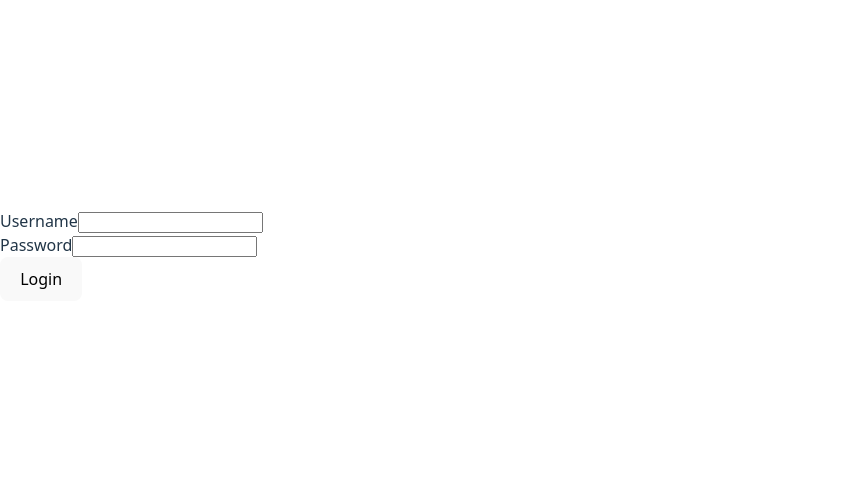
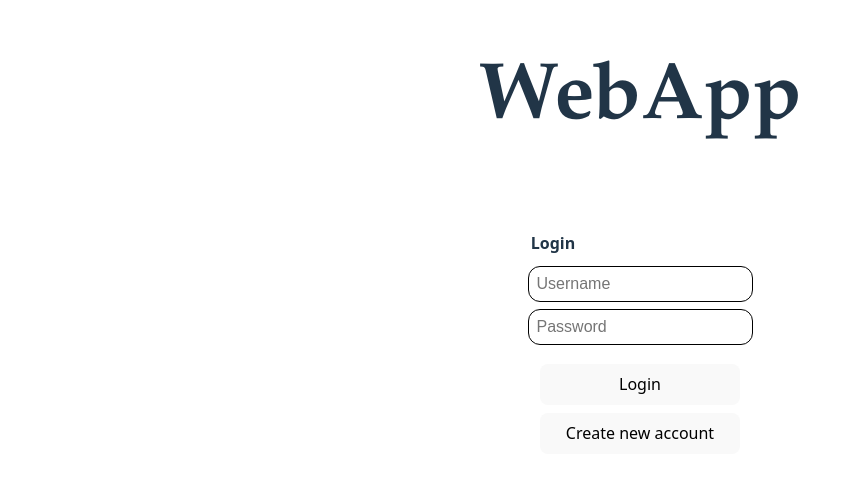
Before and after one commit to opheliamarboeuf/libftea, a React app in the folder frontend/: page /login in a window 1280 px wide. Shown: the part 145-622 px from the top of the page, without its empty margins (0-860 px from the left). Built offline with nearby package versions, Linux system fonts and the light colour scheme; the HTML template or start-up script is replaced by a standard one.

Commit message:
worked on basic CSS

```diff
--- a/frontend/src/App.css
+++ b/frontend/src/App.css
@@ -1,7 +1,106 @@
-#root {
-  max-width: 1200px;
-  margin: 0 auto;
-  padding: 2rem;
+html, body {
+  height: 100%;
+  margin: 0;
+}
+
+.app-container {
+  display: flex;
+  flex-direction: column;
+  justify-content: center;
+  align-items: center;
+  height: 100vh;
+  width: 100vw;
+  gap: 1rem;
+}
+
+.app-title {
+  font-family: "Palatino", serif;
+  font-size: 5rem;
+  font-weight: bold;
+  margin-bottom: 3rem;
+}
+
+.form-button {
+  display: flex;
+  flex-direction: column;
+  justify-content: center;
+  margin-top: 10rem;
+  margin: 1rem;
+  gap: 0.5rem;
+}
+
+.form h1 {
+  font-size: 1rem;
+  margin-left: 0.4rem;
+}
+
+.form button {
+  border-radius: 8px;
+  border: none;
+}
+
+.form {
+
+}
+
+.error-message {
+  color: #777777;
+  text-align: right;
+  margin-right: 0.1rem;
+}
+
+.field input {
+  border: 1px solid #000;
+  border-radius: 12px;
+  margin: 0.2rem;
+  padding: 0.5rem;
+  font-size: 1rem;
+  outline: none;
+
+}
+
+.sr-only {
+  position: absolute;
+  width: 1px;
+  height: 1px;
+  overflow: hidden;
+  padding: 0;
+  margin: -1px;
+  border: 0;
+}
+
+.text-focus-in {
+  -webkit-animation: text-focus-in 1s cubic-bezier(.55,.085,.68,.53) both;
+  animation: text-focus-in 1s cubic-bezier(.55,.085,.68,.53) both;
+}
+
+.shake-horizontal {
+  -webkit-animation:shake-horizontal .8s cubic-bezier(.455,.03,.515,.955) both;animation:shake-horizontal .8s cubic-bezier(.455,.03,.515,.955) both
+}
+
+@-webkit-keyframes shake-horizontal {
+  0%,100%{-webkit-transform:translateX(0);transform:translateX(0)}10%,30%,50%,70%{-webkit-transform:translateX(-10px);transform:translateX(-10px)}20%,40%,60%{-webkit-transform:translateX(10px);transform:translateX(10px)}80%{-webkit-transform:translateX(8px);transform:translateX(8px)}90%{-webkit-transform:translateX(-8px);transform:translateX(-8px)}}@keyframes shake-horizontal{0%,100%{-webkit-transform:translateX(0);transform:translateX(0)}10%,30%,50%,70%{-webkit-transform:translateX(-10px);transform:translateX(-10px)}20%,40%,60%{-webkit-transform:translateX(10px);transform:translateX(10px)}80%{-webkit-transform:translateX(8px);transform:translateX(8px)}90%{-webkit-transform:translateX(-8px);transform:translateX(-8px)}
+}
+
+@-webkit-keyframes text-focus-in {
+  0% {
+    -webkit-filter: blur(12px);
+    filter: blur(12px);
+    opacity: 0;
+  }
+  100% {
+    -webkit-filter: blur(0);
+    filter: blur(0);
+    opacity: 1;
+  }
+}
+
+/*
+
+.app-content {
+  display: flex;
+  flex-direction: column;
+  align-items: center;
 }
 
 .app {
@@ -137,4 +236,4 @@
 
 .user-data strong {
   color: #667eea;
-}
+} */
--- a/frontend/src/App.tsx
+++ b/frontend/src/App.tsx
@@ -4,14 +4,19 @@ import { UserContext, User } from "./context/UserContext";
 import RegisterPage from './pages/RegisterPage';
 import LoginPage from './pages/LoginPage';
 import ProfilePage from './pages/ProfilePage';
+import HomePage from "./pages/HomePage";
 
 const App = () => {
 const [user, setUser] = useState<User | null>(null);
-  const token = localStorage.getItem("token");
+const token = localStorage.getItem("token");
+const [loading, setLoading] = useState(true);
 
   useEffect(() => {
     if (!token)
-      return;
+      {
+        setLoading(false);
+        return;
+      }
 
     const fetchUser = async () => {
       try {
@@ -30,8 +35,11 @@ const [user, setUser] = useState<User | null>(null);
       catch(err){
         console.log("Fetch error:", (err as Error).message);
       }
+      finally{
+        setLoading(false);
+      }
     }
-    	fetchUser()
+      fetchUser()
   }, [token]);
 
   return (
@@ -40,7 +48,7 @@ const [user, setUser] = useState<User | null>(null);
         <Routes>
           <Route
             path="/"
-            element={<Navigate to = {user ? "profile" : "/login"} replace/>} />
+            element={loading ? null : <Navigate to = {user ? "/feed" : "/login"} replace/>} />
           <Route
             path="/register"
             element={<RegisterPage />} />
@@ -49,7 +57,10 @@ const [user, setUser] = useState<User | null>(null);
             element = {<LoginPage />} />
           <Route
             path = "/profile"
-            element = {user ? <ProfilePage/> : <Navigate to = "/" replace />} />
+            element = {loading ? null : user ? <ProfilePage/> : <Navigate to = "/" replace />} />
+        <Route
+            path = "/home"
+            element = {loading ? null : user ? <HomePage/> : <Navigate to = "/" replace />} />
         </Routes>
       </BrowserRouter>
     </UserContext.Provider>
--- /dev/null
+++ b/frontend/src/pages/HomePage.tsx
@@ -0,0 +1,34 @@
+import { useUser } from '../context/UserContext';
+import { useNavigate } from 'react-router-dom';
+
+const HomePage = () => {
+
+	const { user, setUser } = useUser();
+	const navigate = useNavigate();
+
+	return (
+		<>
+		<h1>{user.username}'s Home Page</h1>
+		<div className="button1">
+			<button
+			onClick={() => {
+				navigate("/profile");
+			}}
+			>
+			My profile
+			</button>
+			<button
+			onClick={() => {
+				localStorage.removeItem("token");
+				setUser(null); // logout
+			}}
+			>
+			Logout
+			</button>
+		</div>
+		</>
+
+	)
+};
+
+export default HomePage;
--- a/frontend/src/pages/LoginPage.tsx
+++ b/frontend/src/pages/LoginPage.tsx
@@ -1,6 +1,7 @@
+import "../App.css";
 import React, { useState, ChangeEvent } from "react";
 import { useUser } from "../context/UserContext";
-import { useNavigate } from "react-router-dom";
+import { Navigate, useNavigate } from "react-router-dom";
 
 const LoginPage = () => {
 	const [username, setUsername] = useState("");
@@ -49,7 +50,7 @@ const LoginPage = () => {
 			});
 
 			localStorage.setItem("token", data.access_token);
-			navigate("/profile", {replace: true});
+			navigate("/home", {replace: true});
 		}
 		catch(err){
 			console.log("Server unreachable");
@@ -57,43 +58,51 @@ const LoginPage = () => {
 	}
 
 	return (
+		<div className="app-container">
+			<div className="app-title text-focus-in">WebApp</div>
 			<div className="form">
+				<h1>Login</h1>
 				<form onSubmit={handleSubmit}>
 					<div className="field">
-			<label>
-				Username
+						<label htmlFor="username" className="sr-only">Username</label>
 							<input
 								type="text"
 								name="username"
+								placeholder="Username"
 								value = {username}
 								onChange={handleUsernameChange}
 								required
 							/>
-			</label>
 					</div>
 					<div className="field">
-			<label>
-				Password
+						<label htmlFor="password" className="sr-only">Password</label>
 							<input
 								type="password"
 								name="password"
+								placeholder="Password"
 								value={password}
 								onChange={handlePasswordChange}
 								required
 							/>
-			</label>
 					</div>
 					{errorMessage && (
-				<div className="error-message">
-					{errorMessage}
-				</div>
+						<div className="error-message shake-horizontal">{errorMessage}</div>
 					)}
 					<div className="form-button">
-			<button type="submit">Login</button>
+						<button type="submit">
+							Login
+						</button>
+						<button onClick={() =>
+							navigate("/register")}>
+							Create new account
+						</button>
 					</div>
+
 				</form>
+			</div>
 		</div>
 	);
 };
 
+
 export default LoginPage;
--- a/frontend/src/pages/ProfilePage.tsx
+++ b/frontend/src/pages/ProfilePage.tsx
@@ -1,17 +1,25 @@
 import { Navigate } from "react-router-dom";
 import { useUser } from "../context/UserContext";
+import { useNavigate } from "react-router-dom";
 
 const ProfilePage = () => {
 	const { user, setUser } = useUser();
+	const navigate = useNavigate();
 
 	if (!user)
 		return <Navigate to="/" replace />; // redirect if not logged in
 
 	return (
 		<>
-	<h1>Profile Page</h1>
-	<p>Hi {user.username}</p>
+		<h1>{user.username}'s Profile Page</h1>
 		<div className="button1">
+			<button
+			onClick={() => {
+				navigate("/home");
+			}}
+			>
+			My Feed
+			</button>
 			<button
 			onClick={() => {
 				localStorage.removeItem("token");
--- a/frontend/src/pages/RegisterPage.tsx
+++ b/frontend/src/pages/RegisterPage.tsx
@@ -65,7 +65,7 @@ const RegisterPage = () => {
 
 			// Save JWT token and redirect to profile
 			localStorage.setItem("token", data.access_token);
-			navigate("/profile", {replace: true}) ;
+			navigate("/home", {replace: true}) ;
 		}
 		catch (err){
 			console.log("Server unreachable");
@@ -73,55 +73,81 @@ const RegisterPage = () => {
 	};
 
 	return (
-		<div className = "form">
+		<div className="app-container">
+			<div className="form">
 				<form onSubmit={handleSubmit}>
+					<h1>Register</h1>
 					<div className = "field">
-				<label>
-					Username
+						<label htmlFor="username" className="sr-only">Username</label>
 							<input
 								type = "text"
 								name = "username"
+								placeholder='Username'
 								value = {username}
 								onChange = {handleUsernameChange} // call handleUsernameChange
 								required
 							/>
-				</label>
 						</div>
 					<div className = "field">
-				<label>
-					Email
+						<label htmlFor="email" className="sr-only">Email</label>
 							<input
 								type = "email"
 								name = "email"
+								placeholder="Email"
 								value = {email}
 								onChange = {handleEmailChange}
 								required
 							/>
-				</label>
 					</div>
 					<div className = "field">
-				<label>
-					Password
+						<label htmlFor="password" className="sr-only">Password</label>
 							<input
 								type = "password"
 								name = "password"
+								placeholder="Password"
 								value = {password}
 								onChange = {handlePasswordChange}
 								required
 							/>
-				</label>
 					</div>
-				{errorMessage && ( //Displays backend error message if any
-					<div className="error-message">
-					{errorMessage}
-					</div>
+					{errorMessage && (
+						<div className="error-message shake-horizontal">{errorMessage}</div>
 					)}
-			<div className = "form-button">
-				<button type = "submit">Register</button>
+					<div className="form-button">
+						<button type="submit">
+							Register
+						</button>
+						<button onClick={() =>
+							navigate("/login")}>
+							I already have an account
+						</button>
 					</div>
 				</form>
+
+			</div>
 		</div>
 	);
 };
 
 export default RegisterPage;
+
+		// <div className = "form">
+		// <form onSubmit={handleSubmit}>
+
+
+		// 	</div>
+		// 		{errorMessage && ( //Displays backend error message if any
+		// 			<div className="error-message">
+		// 			{errorMessage}
+		// 			</div>
+		// 			)}
+		// 	<div className = "form-button">
+		// 		<button type = "submit">Register</button>
+		// 	</div>
+		// 	<button onClick={() =>
+		// 		navigate("/login")
+		// 	}>
+		// 		I already have an account
+		// 	</button>
+		// </form>
+		// </div>
```
Lines whose indentation alone changed are shown as unchanged.
